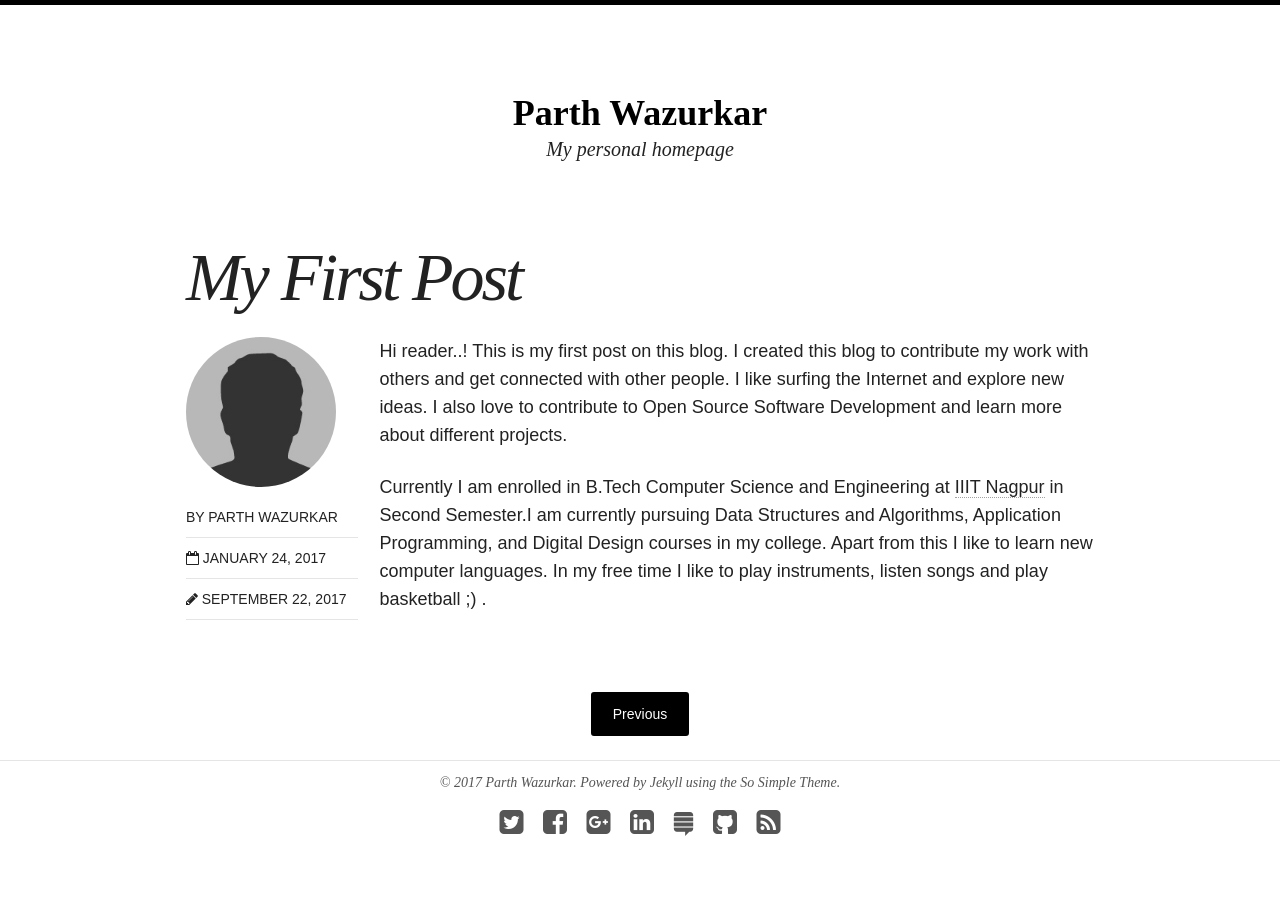
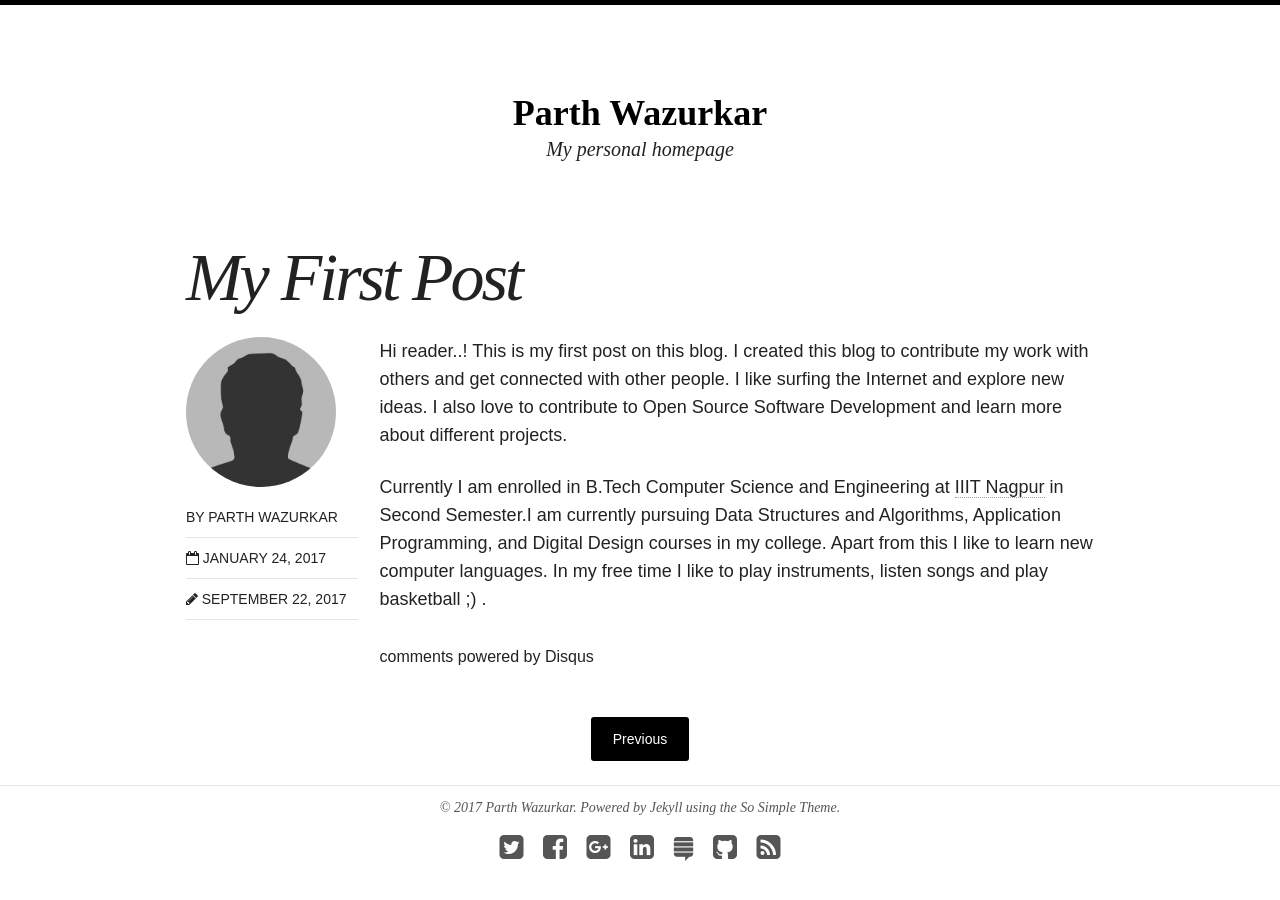
Before and after one commit to parthw1/parthw1.github.io, a Jekyll site: the page built from _posts/blog/2017-01-24-my-first-post.md, in a window 1280 px wide. Built offline with Jekyll 4.4.1, drawn with Linux system fonts in a browser that asks for light colours; nearby versions of some CDN libraries; comment, search, counter and statistics services are not loaded; some of the changed lines change nothing that is shown.

Commit message:
Resolved disqus

```diff
--- a/_includes/disqus-comments.html
+++ b/_includes/disqus-comments.html
@@ -1,4 +1,4 @@
-{% if site.owner.disqus-shortname %}
+    <div id="disqus_thread"></div>
     <script type="text/javascript">
         /* * * CONFIGURATION VARIABLES: EDIT BEFORE PASTING INTO YOUR WEBPAGE * * */
         var disqus_shortname = 'parthw1-github-io'; // required: replace example with your forum shortname
@@ -6,18 +6,9 @@
         /* * * DON'T EDIT BELOW THIS LINE * * */
         (function() {
             var dsq = document.createElement('script'); dsq.type = 'text/javascript'; dsq.async = true;
-        dsq.src = 'https://' + disqus_shortname + '.disqus.com/embed.js';
+            dsq.src = '//' + disqus_shortname + '.disqus.com/embed.js';
             (document.getElementsByTagName('head')[0] || document.getElementsByTagName('body')[0]).appendChild(dsq);
         })();
-
-    /* * * DON'T EDIT BELOW THIS LINE * * */
-    (function () {
-        var s = document.createElement('script'); s.async = true;
-        s.type = 'text/javascript';
-        s.src = 'https://' + disqus_shortname + '.disqus.com/count.js';
-        (document.getElementsByTagName('HEAD')[0] || document.getElementsByTagName('BODY')[0]).appendChild(s);
-    }());
     </script>
-<noscript>Please enable JavaScript to view the <a href="https://disqus.com/?ref_noscript">comments powered by Disqus.</a></noscript>
-<a href="https://disqus.com" class="dsq-brlink">comments powered by <span class="logo-disqus">Disqus</span></a>
-{% endif %}
+    <noscript>Please enable JavaScript to view the <a href="http://disqus.com/?ref_noscript">comments powered by Disqus.</a></noscript>
+    <a href="http://disqus.com" class="dsq-brlink">comments powered by <span class="logo-disqus">Disqus</span></a>
--- a/_layouts/post.html
+++ b/_layouts/post.html
@@ -15,6 +15,9 @@
   <article class="hentry">
     {% if page.image.feature %}<img src="{{ site.url }}/images/{{ page.image.feature }}" class="entry-feature-image" alt="{{ page.title }}" {% if site.logo == null %}style="margin-top:0;"{% endif %}>{% if page.image.credit %}<p class="image-credit">Image credit: <a href="{{ page.image.creditlink }}">{{ page.image.credit }}</a></p>{% endif %}{% endif %}
     <div class="entry-wrapper">
+
+
+
       <header class="entry-header">
         <ul class="entry-tags">
           {% for tag in page.tags %}<li><a href="{{ site.url }}/tags/#{{ tag }}" title="Pages tagged {{ tag }}">{{ tag }}</a></li>{% endfor %}
@@ -25,6 +28,10 @@
           <h1 class="entry-title">{% if page.headline %}{{ page.headline }}{% else %}{{ page.title }}{% endif %}</h1>
         {% endif %}
       </header>
+
+
+
+
       <footer class="entry-meta">
         {% if page.author %}
           {% assign author = site.data.authors[page.author] %}{% else %}{% assign author = site.owner %}
@@ -41,9 +48,14 @@
         {% if page.share %}{% include social-share.html %}{% endif %}
         {% if page.ads == true %}{% include ad-sidebar.html %}<!-- /.google-ads -->{% endif %}
       </footer>
+
+
+
+
+
       <div class="entry-content">
         {{ content }}
-        {% if site.owner.disqus-shortname and page.comments or site.comments %}
+         {% if page.comments %}
           <div id="disqus_thread"></div><!-- /#disqus_thread -->
           {% include disqus-comments.html %}
         {% endif %}
```
Also changed, not shown: 2 other files. Lines whose indentation alone changed are shown as unchanged.
